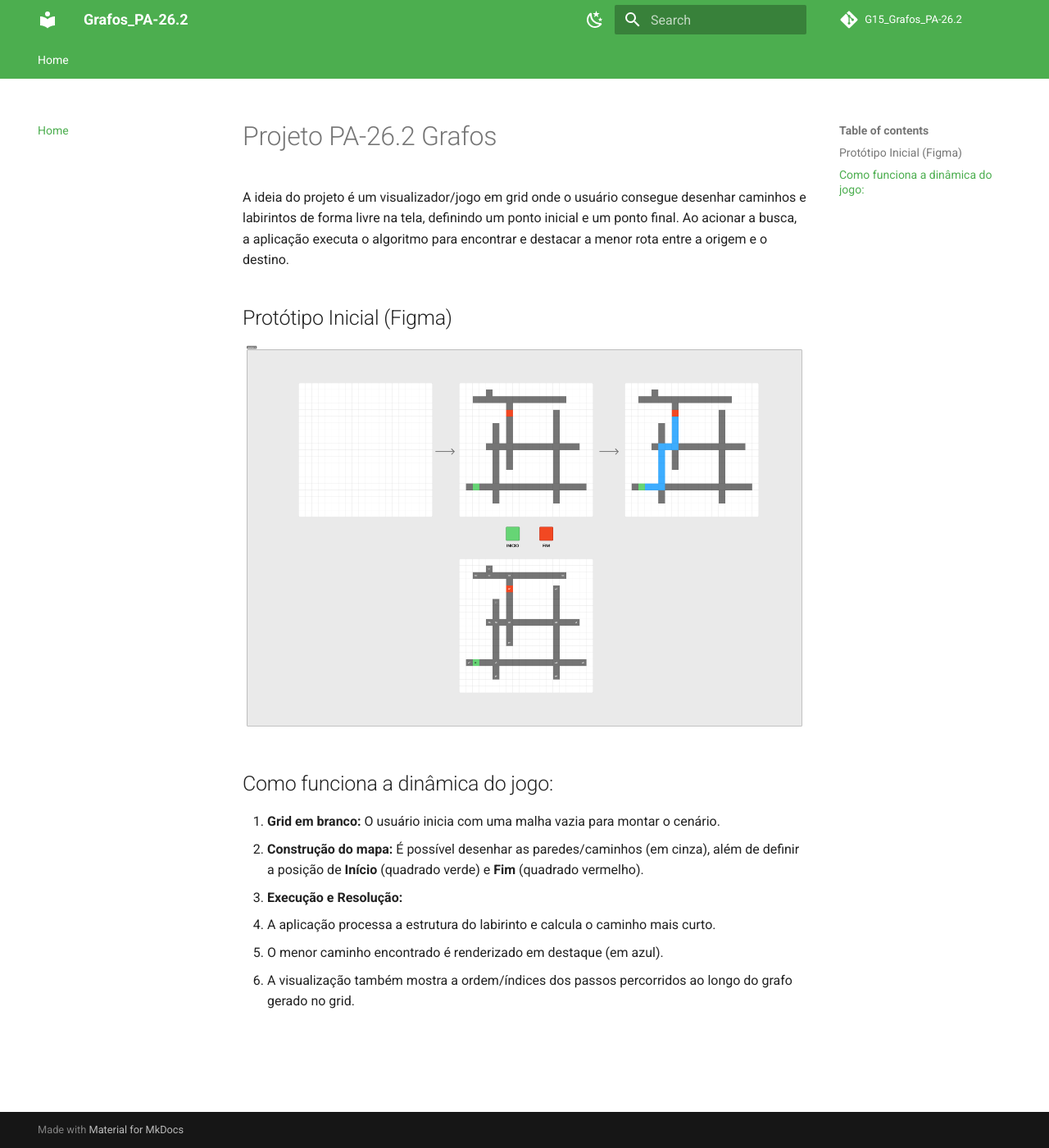
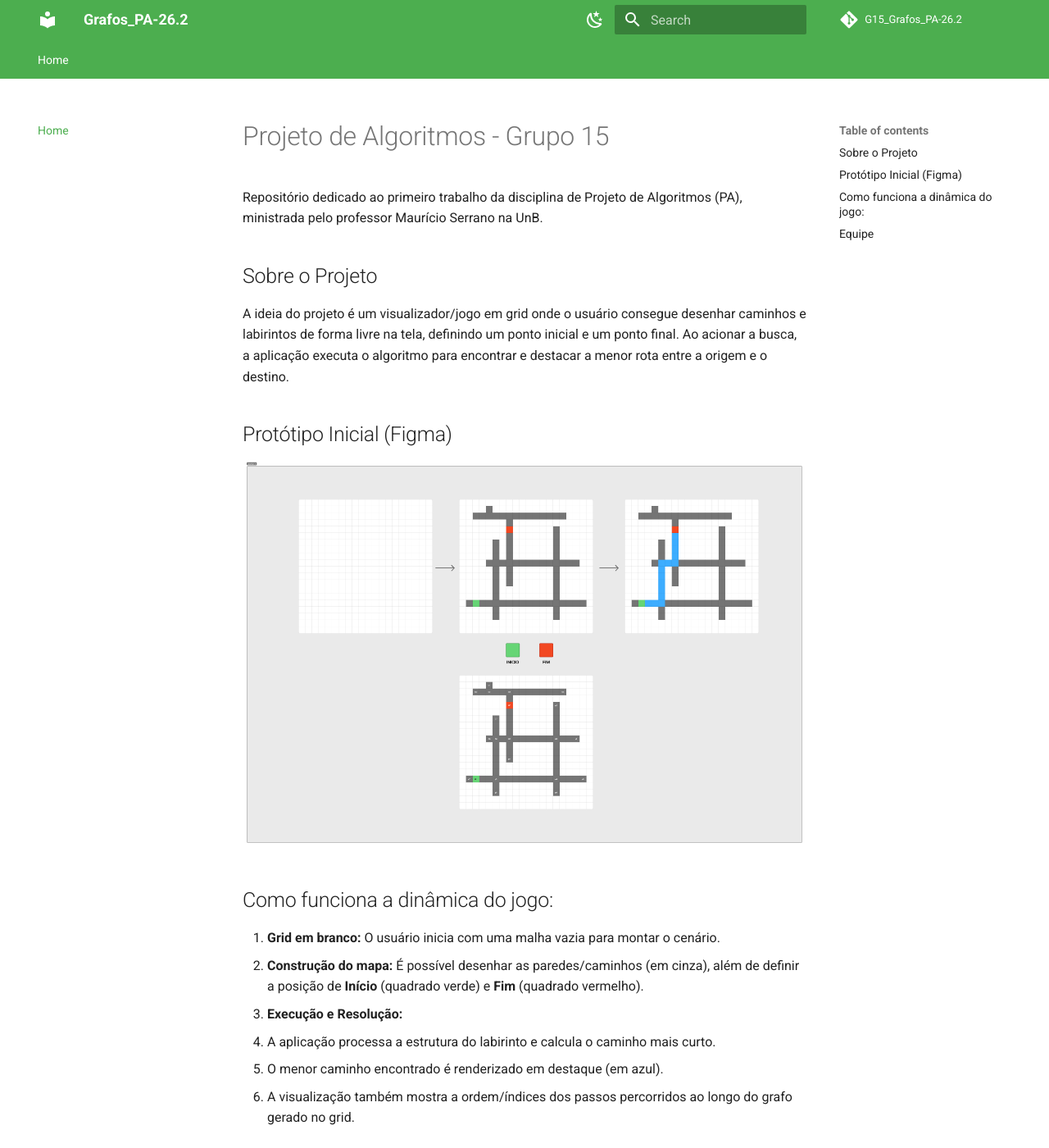
Before and after one commit to projeto-de-algoritmos-2026/G15_Grafos_PA-26.2, an MkDocs documentation site: the page built from docs/index.md, in a window 1280 px wide and 1400 px high. Shown: the whole window at 82% size. Built offline with MkDocs 1.6.1 and Material for MkDocs 9.7.7, drawn with Linux system fonts in a browser that asks for light colours; comment, search, counter and statistics services are not loaded; some of the changed text lies outside the part shown.

Commit message:
Basico do front ent

```diff
--- a/docs/index.md
+++ b/docs/index.md
@@ -1,4 +1,8 @@
-# Projeto PA-26.2 Grafos
+# Projeto de Algoritmos - Grupo 15
+
+Repositório dedicado ao primeiro trabalho da disciplina de Projeto de Algoritmos (PA), ministrada pelo professor Maurício Serrano na UnB.
+
+## Sobre o Projeto
 
 A ideia do projeto é um visualizador/jogo em grid onde o usuário consegue desenhar caminhos e labirintos de forma livre na tela, definindo um ponto inicial e um ponto final. Ao acionar a busca, a aplicação executa o algoritmo para encontrar e destacar a menor rota entre a origem e o destino.
 
@@ -14,3 +18,24 @@
    * A aplicação processa a estrutura do labirinto e calcula o caminho mais curto.
    * O menor caminho encontrado é renderizado em destaque (em azul).
    * A visualização também mostra a ordem/índices dos passos percorridos ao longo do grafo gerado no grid.
+
+## Equipe
+
+<table align="center">
+  <tr>
+    <td align="center">
+      <a href="https://github.com/GUGOFO">
+        <img src="https://github.com/GUGOFO.png" width="150px" alt="Gustavo Gomes Fornaciari" style="border-radius: 10px;"><br>
+        <sub><b>Gustavo Gomes Fornaciari</b></sub><br>
+        <sub>241032519</sub>
+      </a>
+    </td>
+    <td align="center">
+      <a href="https://github.com/AnnaBeatrizAraujo">
+        <img src="https://github.com/AnnaBeatrizAraujo.png" width="150px" alt="Ana Beatriz Souza Araujo" style="border-radius: 10px;"><br>
+        <sub><b>Ana Beatriz Souza Araujo</b></sub><br>
+        <sub>241025891</sub>
+      </a>
+    </td>
+  </tr>
+</table>
```
Also changed, not shown: index.css (added, +76 -0 lines), index.html (added, +55 -0 lines).
